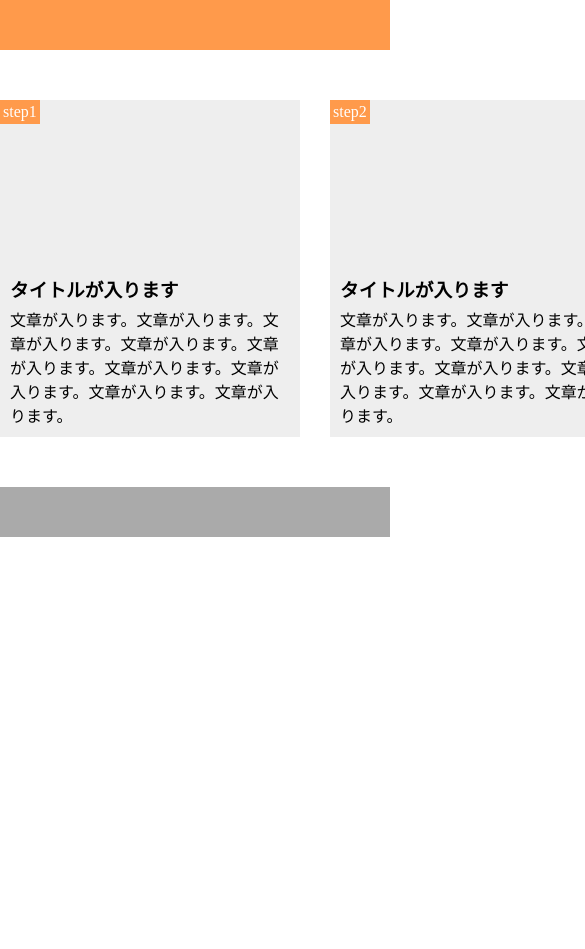
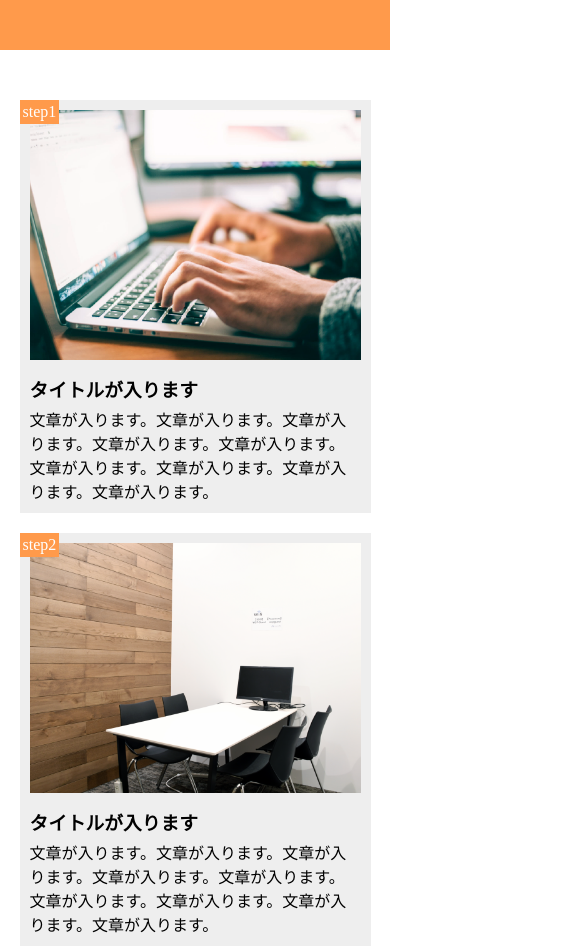
Before and after one commit to sykg1204yuki/DMM_WEBCAMP, a plain HTML site: page 1-10課題/index.html in a window 390 px wide. Shown: the top 949 px of the page, 585 px wide, since content can reach past the window. Before the commit the page ends 844 px from the top, so only its background shows below. Drawn offline with Linux system fonts and the light colour scheme.

Commit message:
課題提出

```diff
--- a/1-10課題/style.css
+++ b/1-10課題/style.css
@@ -69,3 +69,31 @@ footer {
   height: 50px;
   background-color: #aaaaaa;
 }
+
+@media screen and (max-width: 768px) {
+  main {
+    width: 100%;
+  }
+
+  .main-box {
+    width: 90%;
+    margin: 0 auto 20px;
+  }
+
+  .main-box:last-child {
+    margin-right: auto;
+    margin-bottom: 0;
+  }
+
+  .box-visual1 {
+    height: 250px;
+  }
+
+  .box-visual2 {
+    height: 250px;
+  }
+
+  .box-visual3 {
+    height: 250px;
+  }
+}
```
Also changed, not shown: 1-10課題/img/flow01.png (added), 1-10課題/img/flow02.png (added), 1-10課題/img/flow03.png (added).
